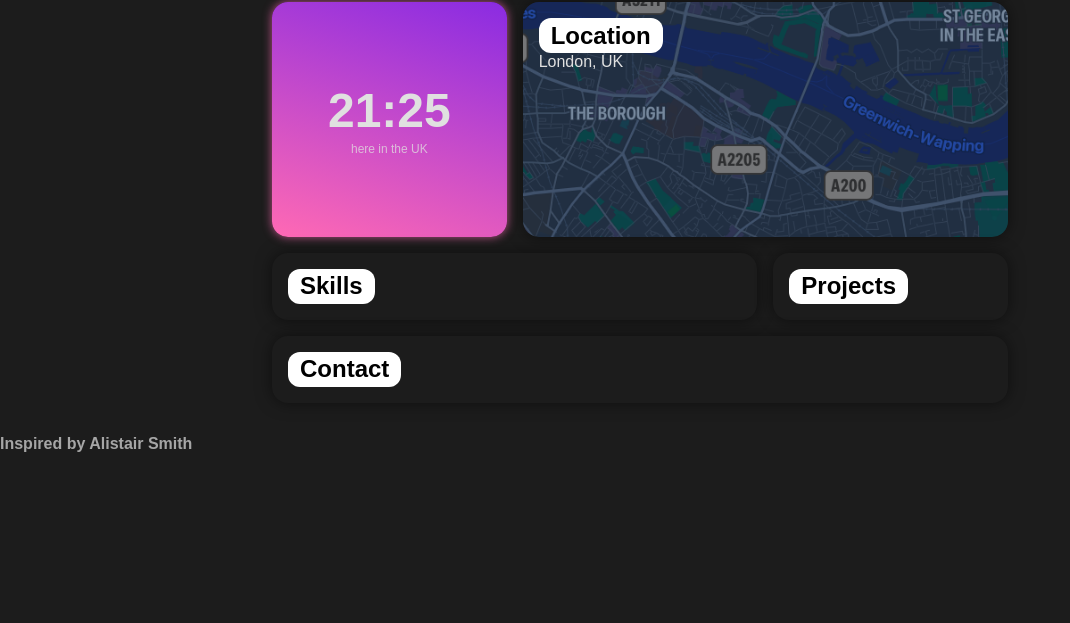
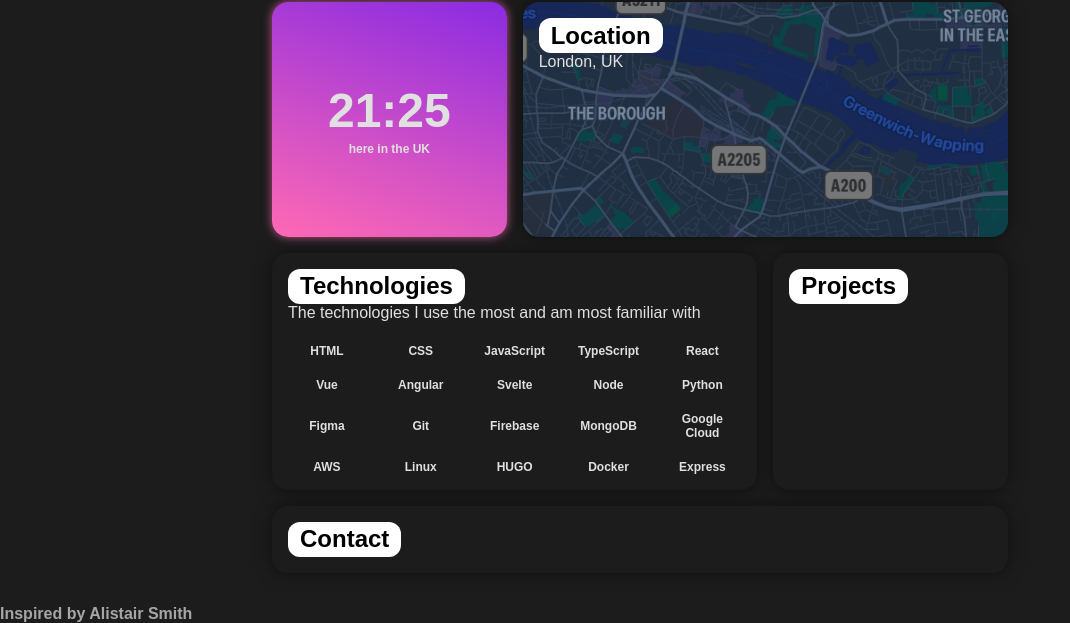
Before and after one commit to BeauTheBeau/BeauTheBeau.github.io, a plain HTML site: page index.html in a window 1280 px wide. Shown: the part 782-1405 px from the top of the page, without its empty margins (0-1070 px from the left). Before the commit the page ends 1235 px from the top, so only its background shows below. Drawn offline with nearby package versions, Linux system fonts and the light colour scheme; no server answers; a web font is replaced by a local one.

Commit message:
Add technologies grid

```diff
--- a/css/main.css
+++ b/css/main.css
@@ -161,8 +161,7 @@ main {
 
     & p {
         font-size: 0.75em;
-        font-weight: 500;
-        opacity: 0.75;
+        font-weight: 700;
     }
 
     &.morning {
@@ -184,11 +183,6 @@ main {
         background: linear-gradient(18deg, #000000, #191970);
         box-shadow: 0 0 10px rgba(0, 0, 0, 0.7);
     }
-
-
-
-
-
 }
 
 #theclock {
@@ -211,3 +205,30 @@ a {
         filter: brightness(1.25);
     }
 }
+
+.tech__grid {
+    display: grid;
+    grid-template-columns: repeat(auto-fit, minmax(64px, 1fr));
+    grid-gap: 1em;
+    align-items: center;
+    justify-items: center;
+
+    .tech__grid__item {
+        display: flex;
+        flex-direction: column;
+        align-items: center;
+        justify-content: center;
+        gap: 0.25em;
+        text-align: center;
+
+        & i {
+            font-size: 2em;
+        }
+
+        & p {
+            font-size: 0.75em;
+            font-weight: 700;
+        }
+    }
+
+}
--- a/index.html
+++ b/index.html
@@ -64,7 +64,8 @@
     </div>
     <div class="card">
         <!-- An digital clock, updated every second, using the current time in the United Kingdom -->
-        <h3 id="theclock"><span id="hours"><script>document.write(new Date().getHours())</script></span>:<span id="minutes"><script>document.write(new Date().getMinutes())</script></span></h3>
+        <h3 id="theclock"><span id="hours"><script>document.write(new Date().getHours())</script></span>:<span
+                id="minutes"><script>document.write(new Date().getMinutes())</script></span></h3>
         <p>here in the UK</p>
 
         <script>
@@ -73,7 +74,7 @@
                 const hours = String(date.getHours()).padStart(2, '0');
                 const minutes = String(date.getMinutes()).padStart(2, '0');
 
-                const times = { morning: 6, afternoon: 12, evening: 18, night: 0 };
+                const times = {morning: 6, afternoon: 12, evening: 18, night: 0};
                 let timeOfDay = "afternoon";
                 if (hours >= times.morning && hours < times.afternoon) timeOfDay = "morning";
                 else if (hours >= times.afternoon && hours < times.evening) timeOfDay = "afternoon";
@@ -93,7 +94,131 @@
         <h2>Location</h2>
         <p>London, UK</p>
     </div>
-    <div class="card"></div>
+    <div class="card">
+
+        <h2>Technologies</h2>
+        <p>The technologies I use the most and am most familiar with</p>
+        <br>
+
+        <div class="tech__grid">
+
+            <div class="tech__grid__item">
+                <i class="nf nf-md-language_html5"></i>
+                <p>HTML</p>
+            </div>
+
+            <div class="tech__grid__item">
+                <i class="nf nf-md-language_css3"></i>
+                <p>CSS</p>
+            </div>
+
+            <div class="tech__grid__item">
+                <i class="nf nf-md-language_javascript"></i>
+                <p>JavaScript</p>
+            </div>
+
+            <div class="tech__grid__item">
+                <i class="nf nf-md-language_typescript"></i>
+                <p>TypeScript</p>
+            </div>
+
+            <!---->
+
+            <div class="tech__grid__item">
+                <i class="nf nf-md-react"></i>
+                <p>React</p>
+            </div>
+
+            <div class="tech__grid__item">
+                <i class="nf nf-md-vuejs"></i>
+                <p>Vue</p>
+            </div>
+
+            <div class="tech__grid__item">
+                <i class="nf nf-md-angular"></i>
+                <p>Angular</p>
+            </div>
+
+            <div class="tech__grid__item">
+                <i class="nf nf-seti-svelte"></i>
+                <p>Svelte</p>
+            </div>
+
+            <!---->
+
+            <div class="tech__grid__item">
+                <i class="nf nf-md-nodejs"></i>
+                <p>Node</p>
+            </div>
+
+            <div class="tech__grid__item">
+                <i class="nf nf-md-language_python"></i>
+                <p>Python</p>
+            </div>
+
+            <div class="tech__grid__item">
+                <i class="nf nf-oct-device_desktop"></i>
+                <p>Figma</p>
+            </div>
+
+            <div class="tech__grid__item">
+                <i class="nf nf-md-git"></i>
+                <p>Git</p>
+            </div>
+
+            <!---->
+
+            <div class="tech__grid__item">
+                <i class="nf nf-md-firebase"></i>
+                <p>Firebase</p>
+            </div>
+
+            <div class="tech__grid__item">
+                <i class="nf nf-dev-mongodb"></i>
+                <p>MongoDB</p>
+            </div>
+
+            <div class="tech__grid__item">
+                <i class="nf nf-md-google_cloud"></i>
+                <p>Google Cloud</p>
+            </div>
+
+            <div class="tech__grid__item">
+                <i class="nf nf-md-aws"></i>
+                <p>AWS</p>
+            </div>
+
+            <!---->
+
+            <div class="tech__grid__item">
+                <i class="nf nf-dev-linux"></i>
+                <p>Linux</p>
+            </div>
+
+            <div class="tech__grid__item">
+                <i class="nf nf-fa-gears"></i>
+                <p>HUGO</p>
+            </div>
+
+            <div class="tech__grid__item">
+                <i class="nf nf-md-docker"></i>
+                <p>Docker</p>
+            </div>
+
+            <div class="tech__grid__item">
+                <i class="nf nf-md-api"></i>
+                <p>Express</p>
+            </div>
+
+
+
+
+
+
+
+        </div>
+
+    </div>
     <div class="card"></div>
     <div class="card"></div>
 
```
